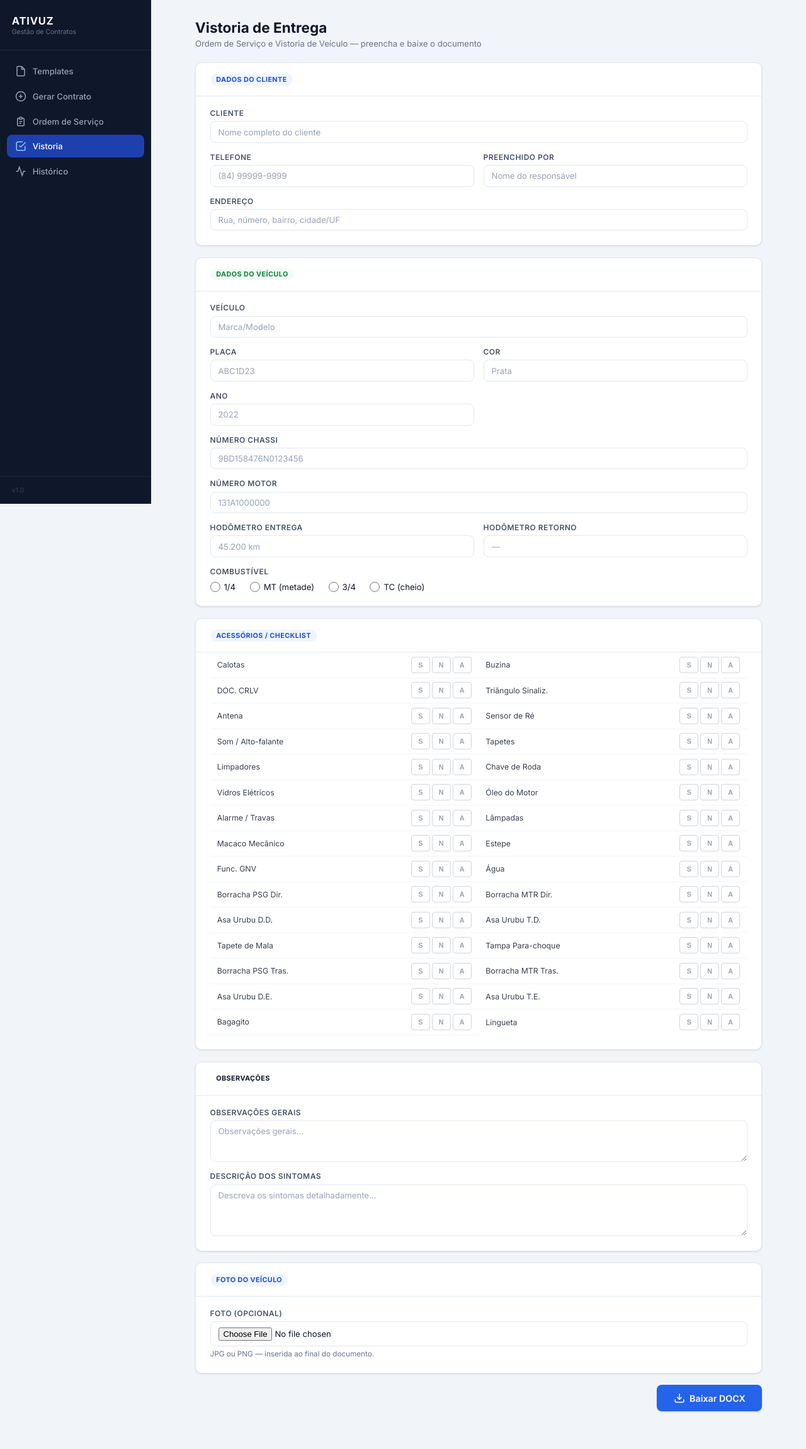
After one commit to karolbmedeiros/gerador-de-contratos, a Flask app: page /vistoria in a window 1280 px wide. The commit adds this page. Shown: the whole page at 63% size. Run offline with Flask 3, Linux system fonts and the light colour scheme.

Commit message:
adiciona rota /vistoria/gerar com template VISTORIA_TEMPLATE1_marcado
- gerar_vistoria_nova: substitui 47 marcadores nomeados via XML direto,
  suporta anexo de foto (inline drawing rId11)
- GET /vistoria restaurado; POST /vistoria/gerar novo endpoint
- vistoria.html atualizado com campos alinhados aos marcadores do template
- link Vistoria adicionado na sidebar do base.html
- docx_templates/VISTORIA_TEMPLATE1_marcado.docx incluído no repo

Co-Authored-By: Claude Sonnet 4.6 <noreply@anthropic.com>

```diff
--- a/flask_ativuz/app.py
+++ b/flask_ativuz/app.py
@@ -13,7 +13,7 @@ import subprocess
 import unicodedata
 import uuid
 
-from gerar_contrato import gerar_docx, gerar_termo_quitacao, gerar_notificacao_avalista, gerar_notificacao_inadimplente, gerar_ordem_servico, nome_arquivo_saida
+from gerar_contrato import gerar_docx, gerar_termo_quitacao, gerar_notificacao_avalista, gerar_notificacao_inadimplente, gerar_ordem_servico, gerar_vistoria_entrega, gerar_vistoria_nova, nome_arquivo_saida
 
 app = Flask(__name__)
 app.secret_key = "ativuz-secret-2026"
@@ -476,9 +476,14 @@ def exportar_historico_excel():
     )
 
 
-# ── Vistoria de Entrega (desativada) ─────────────────────────────────────────
+# ── Vistoria de Entrega ───────────────────────────────────────────────────────
 
 VISTORIA_TEMPLATE = DOCX_TEMPLATES / "VISTORIA_TESTE_1.docx"
+
+
+@app.route("/vistoria", methods=["GET"])
+def pagina_vistoria():
+    return render_template("vistoria.html", active="vistoria")
 
 
 @app.route("/vistoria", methods=["POST"])
@@ -604,6 +609,95 @@ def processar_vistoria():
     return jsonify({"download_url": url_for("baixar_vistoria", nome=nome_pdf)})
 
 
+@app.route("/vistoria/gerar", methods=["POST"])
+def gerar_vistoria_route():
+    agora = datetime.now()
+    dados = {
+        "cliente_nome":      request.form.get("cliente_nome", ""),
+        "cliente_telefone":  request.form.get("cliente_telefone", ""),
+        "cliente_endereco":  request.form.get("cliente_endereco", ""),
+        "preenchido_por":    request.form.get("preenchido_por", ""),
+        "data_vistoria":     agora.strftime("%d/%m/%Y"),
+        "veiculo":           request.form.get("veiculo", ""),
+        "placa":             request.form.get("placa", "").upper(),
+        "cor":               request.form.get("cor", ""),
+        "ano":               request.form.get("ano", ""),
+        "chassi":            request.form.get("chassi", ""),
+        "numero_motor":      request.form.get("numero_motor", ""),
+        "data_hora":         agora.strftime("%d/%m/%Y %H:%M"),
+        "hodometro_entrega": request.form.get("hodometro_entrega", ""),
+        "hodometro_retorno": request.form.get("hodometro_retorno", ""),
+        "combustivel":       request.form.get("combustivel", ""),
+        "acc_calotas":          request.form.get("acc_calotas", ""),
+        "acc_buzina":           request.form.get("acc_buzina", ""),
+        "acc_doc_crlv":         request.form.get("acc_doc_crlv", ""),
+        "acc_triangulo":        request.form.get("acc_triangulo", ""),
+        "acc_antena":           request.form.get("acc_antena", ""),
+        "acc_sensor_re":        request.form.get("acc_sensor_re", ""),
+        "acc_som":              request.form.get("acc_som", ""),
+        "acc_tapetes":          request.form.get("acc_tapetes", ""),
+        "acc_limpadores":       request.form.get("acc_limpadores", ""),
+        "acc_chave_roda":       request.form.get("acc_chave_roda", ""),
+        "acc_vidros_eletricos": request.form.get("acc_vidros_eletricos", ""),
+        "acc_oleo_motor":       request.form.get("acc_oleo_motor", ""),
+        "acc_alarme":           request.form.get("acc_alarme", ""),
+        "acc_lampadas":         request.form.get("acc_lampadas", ""),
+        "acc_macaco":           request.form.get("acc_macaco", ""),
+        "acc_estepe":           request.form.get("acc_estepe", ""),
+        "acc_gnv":              request.form.get("acc_gnv", ""),
+        "acc_agua":             request.form.get("acc_agua", ""),
+        "acc_borr_psg_dir":     request.form.get("acc_borr_psg_dir", ""),
+        "acc_borr_mtr_dir":     request.form.get("acc_borr_mtr_dir", ""),
+        "acc_asa_dd":           request.form.get("acc_asa_dd", ""),
+        "acc_asa_td":           request.form.get("acc_asa_td", ""),
+        "acc_tapete_mala":      request.form.get("acc_tapete_mala", ""),
+        "acc_tampa_parachoque": request.form.get("acc_tampa_parachoque", ""),
+        "acc_borr_psg_tras":    request.form.get("acc_borr_psg_tras", ""),
+        "acc_borr_mtr_tras":    request.form.get("acc_borr_mtr_tras", ""),
+        "acc_asa_de":           request.form.get("acc_asa_de", ""),
+        "acc_asa_te":           request.form.get("acc_asa_te", ""),
+        "acc_bagagito":         request.form.get("acc_bagagito", ""),
+        "acc_lingueta":         request.form.get("acc_lingueta", ""),
+        "obs_gerais":        request.form.get("obs_gerais", ""),
+        "desc_sintomas":     request.form.get("desc_sintomas", ""),
+    }
+
+    foto_path = None
+    foto = request.files.get("foto")
+    if foto and foto.filename:
+        ext = Path(secure_filename(foto.filename)).suffix.lower()
+        if ext in ('.jpg', '.jpeg', '.png'):
+            p = TEMP_FOLDER / f"{uuid.uuid4().hex}{ext}"
+            foto.save(str(p))
+            foto_path = str(p)
+
+    placa_slug = _slugify(dados["placa"] or "PLACA")
+    data_slug  = agora.strftime("%d.%m.%Y")
+    nome_docx  = f"VISTORIA_{placa_slug}_{data_slug}.docx"
+    caminho_docx = str(CONTRATOS_FOLDER / nome_docx)
+
+    try:
+        gerar_vistoria_nova(dados, foto_path, caminho_docx)
+    except Exception as e:
+        import traceback; traceback.print_exc()
+        return jsonify({"error": f"Erro ao gerar vistoria: {e}"}), 500
+    finally:
+        if foto_path:
+            Path(foto_path).unlink(missing_ok=True)
+
+    historico = get_historico()
+    historico.append({
+        "id": uuid.uuid4().hex,
+        "locatario_nome": dados["cliente_nome"],
+        "data_hora": agora.strftime("%d/%m/%Y %H:%M"),
+        "template": "VISTORIA",
+        "arquivo": nome_docx,
+    })
+    save_historico(historico)
+
+    return jsonify({"download_url": url_for("baixar_vistoria", nome=nome_docx)})
+
+
 @app.route("/vistoria/download/<nome>")
 def baixar_vistoria(nome):
     caminho = CONTRATOS_FOLDER / nome
--- a/flask_ativuz/templates/base.html
+++ b/flask_ativuz/templates/base.html
@@ -44,6 +44,13 @@
           <line x1="9" y1="12" x2="15" y2="12"/><line x1="9" y1="16" x2="13" y2="16"/></svg>
         Ordem de Serviço
       </a>
+      <a href="{{ url_for('pagina_vistoria') }}"
+         class="nav-item {% if active == 'vistoria' %}active{% endif %}">
+        <svg width="18" height="18" fill="none" stroke="currentColor" stroke-width="2"
+             viewBox="0 0 24 24"><path d="M9 11l3 3L22 4"/>
+          <path d="M21 12v7a2 2 0 0 1-2 2H5a2 2 0 0 1-2-2V5a2 2 0 0 0 2-2h11"/></svg>
+        Vistoria
+      </a>
       <a href="{{ url_for('pagina_historico') }}"
          class="nav-item {% if active == 'historico' %}active{% endif %}">
         <svg width="18" height="18" fill="none" stroke="currentColor" stroke-width="2"
--- /dev/null
+++ b/flask_ativuz/templates/vistoria.html
@@ -0,0 +1,270 @@
+{% extends "base.html" %}
+{% block title %}Vistoria de Entrega — ATIVUZ{% endblock %}
+
+{% block content %}
+<style>
+.sna-row {
+  display: flex;
+  align-items: center;
+  gap: 0.6rem;
+  padding: 0.45rem 0.75rem;
+  border-bottom: 1px solid #f1f5f9;
+}
+.sna-row:last-child { border-bottom: none; }
+.sna-label { flex: 1; font-size: 0.82rem; color: #374151; }
+.sna-toggle { display: flex; gap: 3px; flex-shrink: 0; }
+.sna-btn {
+  width: 30px; height: 26px;
+  border: 1.5px solid #d1d5db; background: #fff;
+  border-radius: 4px; cursor: pointer;
+  font-weight: 700; font-size: 0.72rem; color: #9ca3af;
+  transition: background 0.1s, color 0.1s, border-color 0.1s;
+  display: flex; align-items: center; justify-content: center; padding: 0;
+}
+.sna-btn:hover { background: #f3f4f6; color: #374151; }
+.sna-s.sna-sel { background: #16a34a; color: #fff; border-color: #16a34a; }
+.sna-n.sna-sel { background: #dc2626; color: #fff; border-color: #dc2626; }
+.sna-a.sna-sel { background: #d97706; color: #fff; border-color: #d97706; }
+.checklist-grid {
+  display: grid;
+  grid-template-columns: 1fr 1fr;
+  padding: 0 1.5rem 1.5rem;
+  gap: 0;
+}
+@media (max-width: 640px) { .checklist-grid { grid-template-columns: 1fr; } }
+</style>
+
+<div class="page-header">
+  <h1 class="page-title">Vistoria de Entrega</h1>
+  <p class="page-sub">Ordem de Serviço e Vistoria de Veículo — preencha e baixe o documento</p>
+</div>
+
+<form action="{{ url_for('gerar_vistoria_route') }}" method="post" enctype="multipart/form-data" id="form-vistoria">
+
+  <!-- ── Identificação ── -->
+  <div class="card">
+    <div class="card-header">
+      <h2 class="card-title"><span class="section-pill pill-blue">Dados do Cliente</span></h2>
+    </div>
+    <div class="form-grid">
+      <div class="form-group col-2">
+        <label class="form-label" for="cliente_nome">Cliente</label>
+        <input type="text" name="cliente_nome" id="cliente_nome" class="form-input"
+               placeholder="Nome completo do cliente">
+      </div>
+      <div class="form-group">
+        <label class="form-label" for="cliente_telefone">Telefone</label>
+        <input type="text" name="cliente_telefone" id="cliente_telefone" class="form-input"
+               placeholder="(84) 99999-9999">
+      </div>
+      <div class="form-group">
+        <label class="form-label" for="preenchido_por">Preenchido por</label>
+        <input type="text" name="preenchido_por" id="preenchido_por" class="form-input"
+               placeholder="Nome do responsável">
+      </div>
+      <div class="form-group col-2">
+        <label class="form-label" for="cliente_endereco">Endereço</label>
+        <input type="text" name="cliente_endereco" id="cliente_endereco" class="form-input"
+               placeholder="Rua, número, bairro, cidade/UF">
+      </div>
+    </div>
+  </div>
+
+  <!-- ── Veículo ── -->
+  <div class="card">
+    <div class="card-header">
+      <h2 class="card-title"><span class="section-pill pill-green">Dados do Veículo</span></h2>
+    </div>
+    <div class="form-grid">
+      <div class="form-group col-2">
+        <label class="form-label" for="veiculo">Veículo</label>
+        <input type="text" name="veiculo" id="veiculo" class="form-input"
+               placeholder="Marca/Modelo">
+      </div>
+      <div class="form-group">
+        <label class="form-label" for="placa">Placa</label>
+        <input type="text" name="placa" id="placa" class="form-input"
+               placeholder="ABC1D23" style="text-transform:uppercase">
+      </div>
+      <div class="form-group">
+        <label class="form-label" for="cor">Cor</label>
+        <input type="text" name="cor" id="cor" class="form-input" placeholder="Prata">
+      </div>
+      <div class="form-group">
+        <label class="form-label" for="ano">Ano</label>
+        <input type="text" name="ano" id="ano" class="form-input" placeholder="2022">
+      </div>
+      <div class="form-group col-2">
+        <label class="form-label" for="chassi">Número CHASSI</label>
+        <input type="text" name="chassi" id="chassi" class="form-input"
+               placeholder="9BD158476N0123456">
+      </div>
+      <div class="form-group col-2">
+        <label class="form-label" for="numero_motor">Número Motor</label>
+        <input type="text" name="numero_motor" id="numero_motor" class="form-input"
+               placeholder="131A1000000">
+      </div>
+      <div class="form-group">
+        <label class="form-label" for="hodometro_entrega">Hodômetro Entrega</label>
+        <input type="text" name="hodometro_entrega" id="hodometro_entrega" class="form-input"
+               placeholder="45.200 km">
+      </div>
+      <div class="form-group">
+        <label class="form-label" for="hodometro_retorno">Hodômetro Retorno</label>
+        <input type="text" name="hodometro_retorno" id="hodometro_retorno" class="form-input"
+               placeholder="—">
+      </div>
+      <div class="form-group col-2">
+        <label class="form-label">Combustível</label>
+        <div style="display:flex; gap:1.5rem; flex-wrap:wrap; padding-top:0.25rem">
+          {% for val, label in [('1/4','1/4'),('MT','MT (metade)'),('3/4','3/4'),('TC','TC (cheio)')] %}
+          <label style="display:flex; align-items:center; gap:0.4rem; cursor:pointer; font-size:0.88rem;">
+            <input type="radio" name="combustivel" value="{{ val }}"
+                   style="accent-color:#3b82f6; width:16px; height:16px; cursor:pointer;">
+            {{ label }}
+          </label>
+          {% endfor %}
+        </div>
+      </div>
+    </div>
+  </div>
+
+  <!-- ── Checklist de Acessórios ── -->
+  <div class="card">
+    <div class="card-header">
+      <h2 class="card-title"><span class="section-pill pill-blue">Acessórios / Checklist</span></h2>
+    </div>
+    <div class="checklist-grid">
+      {% set itens = [
+        ('acc_calotas',          'Calotas'),
+        ('acc_buzina',           'Buzina'),
+        ('acc_doc_crlv',         'DOC. CRLV'),
+        ('acc_triangulo',        'Triângulo Sinaliz.'),
+        ('acc_antena',           'Antena'),
+        ('acc_sensor_re',        'Sensor de Ré'),
+        ('acc_som',              'Som / Alto-falante'),
+        ('acc_tapetes',          'Tapetes'),
+        ('acc_limpadores',       'Limpadores'),
+        ('acc_chave_roda',       'Chave de Roda'),
+        ('acc_vidros_eletricos', 'Vidros Elétricos'),
+        ('acc_oleo_motor',       'Óleo do Motor'),
+        ('acc_alarme',           'Alarme / Travas'),
+        ('acc_lampadas',         'Lâmpadas'),
+        ('acc_macaco',           'Macaco Mecânico'),
+        ('acc_estepe',           'Estepe'),
+        ('acc_gnv',              'Func. GNV'),
+        ('acc_agua',             'Água'),
+        ('acc_borr_psg_dir',     'Borracha PSG Dir.'),
+        ('acc_borr_mtr_dir',     'Borracha MTR Dir.'),
+        ('acc_asa_dd',           'Asa Urubu D.D.'),
+        ('acc_asa_td',           'Asa Urubu T.D.'),
+        ('acc_tapete_mala',      'Tapete de Mala'),
+        ('acc_tampa_parachoque', 'Tampa Para-choque'),
+        ('acc_borr_psg_tras',    'Borracha PSG Tras.'),
+        ('acc_borr_mtr_tras',    'Borracha MTR Tras.'),
+        ('acc_asa_de',           'Asa Urubu D.E.'),
+        ('acc_asa_te',           'Asa Urubu T.E.'),
+        ('acc_bagagito',         'Bagagito'),
+        ('acc_lingueta',         'Lingueta'),
+      ] %}
+      {% for key, label in itens %}
+      <div class="sna-row">
+        <span class="sna-label">{{ label }}</span>
+        <div class="sna-toggle">
+          <button type="button" class="sna-btn sna-s" onclick="setSNA(this,'{{ key }}','S')">S</button>
+          <button type="button" class="sna-btn sna-n" onclick="setSNA(this,'{{ key }}','N')">N</button>
+          <button type="button" class="sna-btn sna-a" onclick="setSNA(this,'{{ key }}','A')">A</button>
+        </div>
+        <input type="hidden" name="{{ key }}" id="hid_{{ key }}" value="">
+      </div>
+      {% endfor %}
+    </div>
+  </div>
+
+  <!-- ── Observações ── -->
+  <div class="card">
+    <div class="card-header">
+      <h2 class="card-title"><span class="section-pill pill-red">Observações</span></h2>
+    </div>
+    <div class="form-grid">
+      <div class="form-group col-2">
+        <label class="form-label" for="obs_gerais">Observações Gerais</label>
+        <textarea name="obs_gerais" id="obs_gerais" class="form-input" rows="3"
+                  placeholder="Observações gerais..."></textarea>
+      </div>
+      <div class="form-group col-2">
+        <label class="form-label" for="desc_sintomas">Descrição dos Sintomas</label>
+        <textarea name="desc_sintomas" id="desc_sintomas" class="form-input" rows="4"
+                  placeholder="Descreva os sintomas detalhadamente..."></textarea>
+      </div>
+    </div>
+  </div>
+
+  <!-- ── Foto ── -->
+  <div class="card">
+    <div class="card-header">
+      <h2 class="card-title"><span class="section-pill pill-blue">Foto do Veículo</span></h2>
+    </div>
+    <div class="form-grid">
+      <div class="form-group col-2">
+        <label class="form-label" for="foto">Foto (opcional)</label>
+        <input type="file" name="foto" id="foto" class="form-input" accept=".jpg,.jpeg,.png">
+        <span style="font-size:0.78rem; color:#64748b;">JPG ou PNG — inserida ao final do documento.</span>
+      </div>
+    </div>
+  </div>
+
+  <!-- ── Ação ── -->
+  <div class="form-actions">
+    <button type="button" class="btn btn-primary btn-lg" id="btn-gerar" onclick="gerarVistoria()">
+      <svg width="18" height="18" fill="none" stroke="currentColor" stroke-width="2"
+           viewBox="0 0 24 24"><path d="M21 15v4a2 2 0 0 1-2 2H5a2 2 0 0 1-2-2v-4"/>
+        <polyline points="7 10 12 15 17 10"/><line x1="12" y1="15" x2="12" y2="3"/></svg>
+      Baixar DOCX
+    </button>
+  </div>
+
+</form>
+
+<script>
+function setSNA(btn, campo, valor) {
+  const toggle = btn.closest('.sna-toggle');
+  toggle.querySelectorAll('.sna-btn').forEach(b => b.classList.remove('sna-sel'));
+  btn.classList.add('sna-sel');
+  document.getElementById('hid_' + campo).value = valor;
+}
+
+async function gerarVistoria() {
+  const form = document.getElementById('form-vistoria');
+  const btn  = document.getElementById('btn-gerar');
+  const orig = btn.innerHTML;
+
+  btn.disabled = true;
+  btn.innerHTML = `
+    <svg class="spin" width="18" height="18" fill="none" stroke="currentColor" stroke-width="2"
+         viewBox="0 0 24 24"><path d="M21 12a9 9 0 1 1-6.219-8.56"/></svg>
+    Gerando...`;
+
+  try {
+    const fd = new FormData(form);
+    const resp = await fetch('{{ url_for("gerar_vistoria_route") }}', {
+      method: 'POST',
+      body: fd,
+    });
+    const ct = resp.headers.get('content-type') || '';
+    if (!resp.ok || resp.redirected || ct.includes('text/html')) {
+      window.location.href = resp.url;
+      return;
+    }
+    const data = await resp.json();
+    if (data.error) { alert(data.error); return; }
+    window.location.href = data.download_url;
+  } catch (_) {
+    alert('Erro de conexão. Tente novamente.');
+  } finally {
+    btn.disabled  = false;
+    btn.innerHTML = orig;
+  }
+}
+</script>
+{% endblock %}
```
Also changed, not shown: flask_ativuz/gerar_contrato.py (+128 -0 lines), 3 other files.
